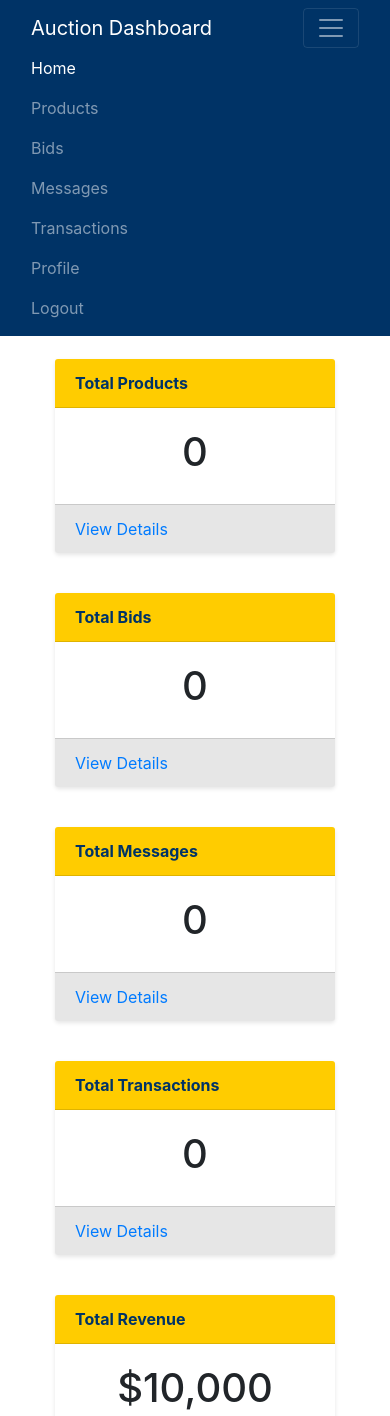
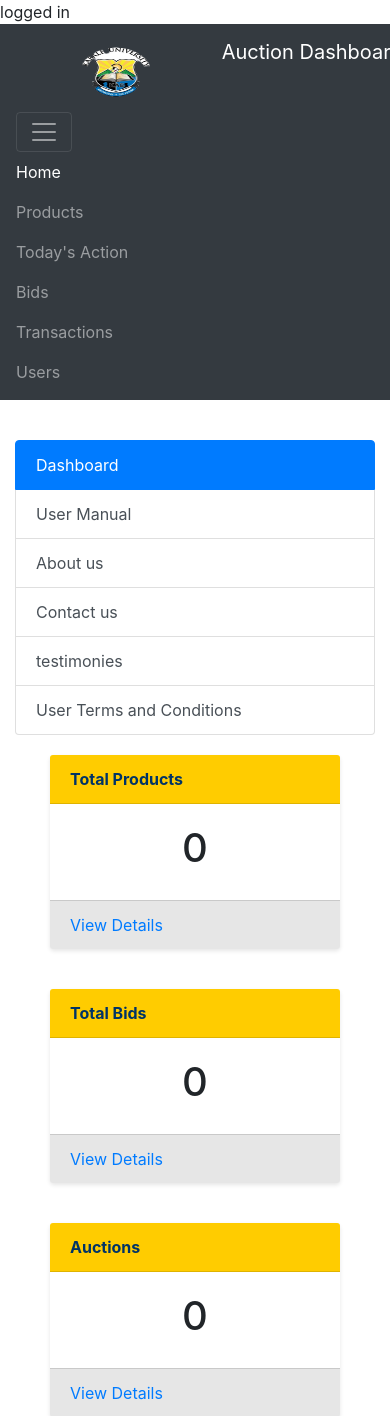
Before and after one commit to devisarineitwe/OnlineAuctionSystem, a PHP site: page /online_auction/dashboard.php in a window 390 px wide, after a click that opens the changed part; the page is wider, and only the part inside the window is pictured. Shown: the top 1416 px of that part. Run offline with PHP 8.4, Linux system fonts and the light colour scheme; the visitor is signed in with stand-in values (Sample User, id 1); data that the repository does not hold is empty; some libraries are stand-ins or nearby versions.

Commit message:
april seventh changes

```diff
--- a/dashboard.php
+++ b/dashboard.php
@@ -67,9 +67,6 @@
 
         /* Sidebar */
         .sidebar {
-            width: 250px;
-            height: 100vh;
-            position: fixed;
             top: 0;
             left: 0;
             background-color: #f0f0f0;
@@ -95,9 +92,8 @@
         }
 
         /* Main content */
-        .main-content {
-            margin-left: 250px;
-            padding: 20px;
+        .main-container{
+            margin-top: 40px;
         }
 
         .card {
@@ -141,51 +137,11 @@
     </style>
 </head>
 <body>
-    <!-- Navbar -->
-    <nav class="navbar navbar-expand-lg navbar-dark fixed-top">
-        <div class="container">
-            <div class="container">
-                <a class="navbar-brand" href="#">Auction Dashboard</a>
-                <button class="navbar-toggler" type="button" data-toggle="collapse" data-target="#navbarNav">
-                    <span class="navbar-toggler-icon"></span>
-                </button>
-                <div class="collapse navbar-collapse" id="navbarNav">
-                    <ul class="navbar-nav ml-auto">
-                        <li class="nav-item active">
-                            <a class="nav-link" href="#">Home</a>
-                        </li>
-                        <li class="nav-item">
-                            <a class="nav-link" href="#">Products</a>
-                        </li>
-                        <li class="nav-item">
-                            <a class="nav-link" href="#">Bids</a>
-                        </li>
-                        <li class="nav-item">
-                            <a class="nav-link" href="#">Messages</a>
-                        </li>
-                        <li class="nav-item">
-                            <a class="nav-link" href="#">Transactions</a>
-                        </li>
-                        <li class="nav-item">
-                            <a class="nav-link" href="#">Profile</a>
-                        </li>
-                        <li class="nav-item">
-                            <a class="nav-link" href="user_authentication.php?action=logout">Logout</a>
-                        </li>
-                    </ul>
-                </div>
-            </div>
-        </nav>
-        <!-- Sidebar -->
-        <div class="sidebar">
-            <a class="sidebar-link" href="#">
-                <i class="fas fa-home sidebar-icon"></i>
-                <span>Home</span>
-            </a>
-
-        </div>
+    <?php
+    include "includes/navbar.php";
+    ?>
         <!-- Sidebar and Main content -->
-    <div class="container-fluid">
+    <div class="container-fluid main-container">
         <div class="row">
             <!-- Sidebar -->
             <div class="col-md-3">
@@ -194,7 +150,7 @@
                 ?>
             </div>
             <!-- Main content -->
-            <div class="col-md-9 main-content">
+            <div class="col-md-8 main-content">
                 <div class="container">
                     <div class="row">
                         <!-- Card 1 -->
@@ -221,7 +177,7 @@
                                     <h1 class="text-center"><?php echo $bids_count?></h1>
                                 </div>
                                 <div class="card-footer">
-                                    <a href="#">View Details</a>
+                                    <a href="bids.php">View Details</a>
                                 </div>
                             </div>
                         </div>
@@ -229,13 +185,13 @@
                         <div class="col-md-6 col-lg-4">
                             <div class="card">
                                 <div class="card-header">
-                                    Total Messages
+                                    Auctions
                                 </div>
                                 <div class="card-body">
                                     <h1 class="text-center"><?php echo $messages_count?></h1>
                                 </div>
                                 <div class="card-footer">
-                                    <a href="#">View Details</a>
+                                    <a href="auctions.php">View Details</a>
                                 </div>
                             </div>
                         </div>
--- a/edit_product.php
+++ b/edit_product.php
@@ -115,6 +115,7 @@
     <link rel="stylesheet" href="styles/style.css">
 </head>
 <body>
+
     <div class="container">
         <h1>Edit Product</h1>
         <form action="edit_product.php?product_id=<?php echo $productData['ProductID']; ?>" method="post" enctype="multipart/form-data">
--- a/includes/navbar.php
+++ b/includes/navbar.php
@@ -1,3 +1,18 @@
+<style>
+/* Navbar */
+.navbar {
+            background-color: #003366;
+        }
+
+        .navbar-brand {
+            color: white;
+        }
+
+        .nav-link {
+            color: white;
+        }
+
+</style>
 <!-- Navbar -->
 <nav class="navbar navbar-expand-lg navbar-dark bg-dark">
     <div class="container">
@@ -10,13 +25,16 @@
         <div class="collapse navbar-collapse" id="navbarNav">
             <ul class="navbar-nav ml-auto">
                 <li class="nav-item active">
-                    <a class="nav-link" href="#">Home</a>
+                    <a class="nav-link" href="http://localhost/online_auction/index.php?%20message=You%20must%20login%20first&alertClass=alert-danger">Home</a>
                 </li>
                 <li class="nav-item">
-                    <a class="nav-link" href="#">Products</a>
+                    <a class="nav-link" href="http://localhost/online_auction/products.php">Products</a>
                 </li>
                 <li class="nav-item">
-                    <a class="nav-link" href="#">Bids</a>
+                    <a class="nav-link" href="http://localhost/online_auction/auctions.php">Today's Action</a>
+                </li>
+                <li class="nav-item">
+                    <a class="nav-link" href="http://localhost/online_auction/bids.php">Bids</a>
                 </li>
                 <li class="nav-item">
                     <a class="nav-link" href="#">Transactions</a>
--- a/includes/sidenav.php
+++ b/includes/sidenav.php
@@ -1,9 +1,9 @@
 <!-- Side Navigation Bar -->
     <div class="list-group">
         <a href="http://localhost/online_auction/dashboard.php" class="list-group-item list-group-item-action active">Dashboard</a>
-        <a href="http://localhost/online_auction/products.php" class="list-group-item list-group-item-action">Products</a>
-        <a href="#" class="list-group-item list-group-item-action">Bids</a>
-        <a href="#" class="list-group-item list-group-item-action">Transactions</a>
-        <a href="#" class="list-group-item list-group-item-action">Users</a>
-        <a href="http://localhost/online_auction/user_authentication.php?action=logout" class="list-group-item list-group-item-action">Logout</a>
+        <a href="#" class="list-group-item list-group-item-action">User Manual</a>
+        <a href="#" class="list-group-item list-group-item-action">About us</a>
+        <a href="#" class="list-group-item list-group-item-action">Contact us</a>
+        <a href="#" class="list-group-item list-group-item-action">testimonies</a>
+        <a href="#" class="list-group-item list-group-item-action">User Terms and Conditions</a>
     </div>
--- a/product.php
+++ b/product.php
@@ -160,7 +160,9 @@
 </head>
 
 <body>
-
+    <?php
+include_once "includes/navbar.php";
+?>
     <div class="container-fluid">
         <div class="row">
             <div class="col-md-4">
```
Also changed, not shown: auctions.php (added, +85 -0 lines), bids.php (added, +135 -0 lines), products.php (+29 -36 lines), uploads/pass.jpg (added).
